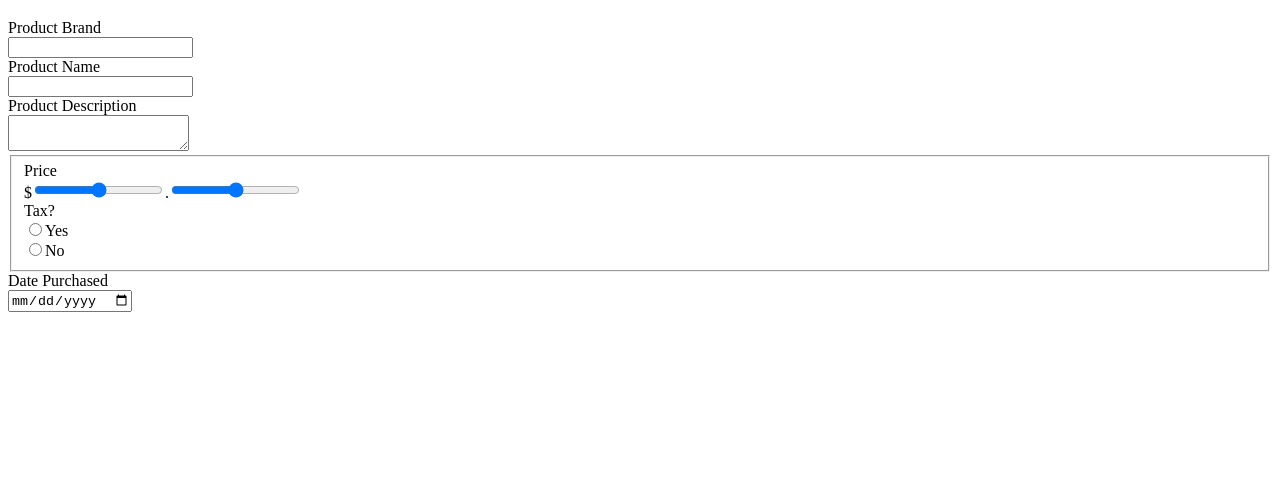
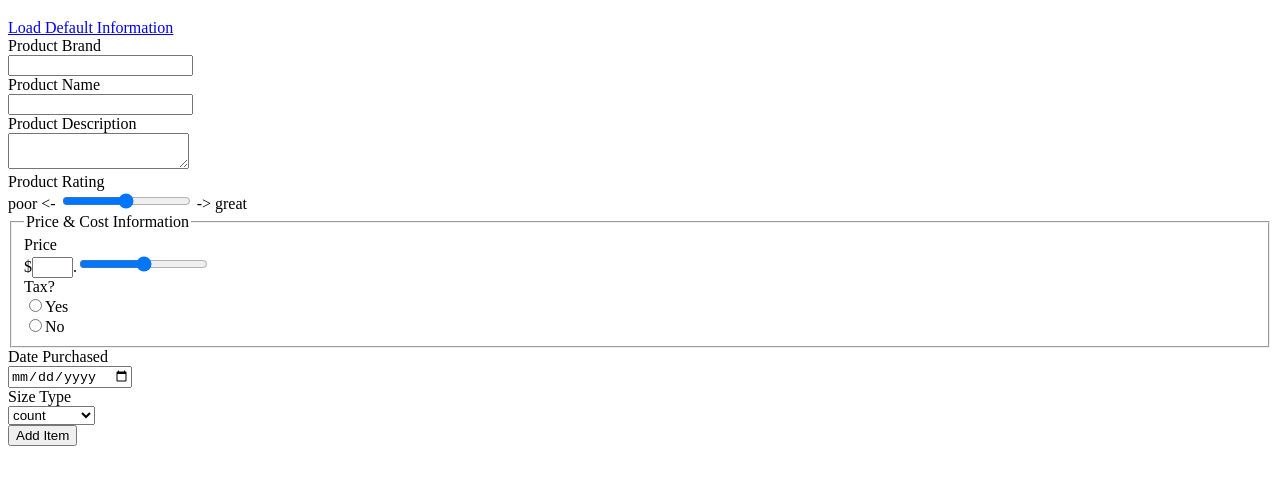
Before and after one commit to b42576/vfw-project1, a plain HTML site: page additem.html in a window 1280 px wide. Shown: the part 61-546 px from the top of the page. Drawn offline with Linux system fonts and the light colour scheme.

Commit message:
form completed and author comments added

```diff
--- a/additem.html
+++ b/additem.html
@@ -1,4 +1,9 @@
 <!DOCTYPE html>
+<!--
+Kevin Fry
+VFW 1309
+Project 1
+-->
 <html>
     <head>
         <title>My Shopping Application: Add Pricebook Item</title>
@@ -11,24 +16,38 @@
     <body>
         <h1>Add Pricebook Item</h1>
         <form>
+
+            <a href="#" title="Load Default Information">Load Default Information</a><br />
             <label for="productBrand">Product Brand</label><br />
             <input type="text" name="productBrand" id="productBrand"><br />
             <label for="productName">Product Name</label><br />
             <input type="text" name="productName" id="productName"><br />
             <label for="productDescription">Product Description</label><br />
             <textarea name="productDescription" id="productDescription"></textarea><br />
+            <label for="productRating">Product Rating</label><br />
+            poor &lt;- <input type="range" name="productRating" min="1" max="5" id="productRating"> -&gt; great<br />
             <fieldset>
+                <legend>Price &amp; Cost Information</legend>
                 <label for="priceD">Price</label><br />
-                $<input type="range" name="dollars" min="0" max="100" id="priceD">.<input type="range" name="cents" min="00" max="99" id="priceC"><br />
+                $<input type="text" name="dollars" id="priceD" size="2">.<input type="range" name="cents" min="00" max="99" id="priceC"><br />
                 <label for="tax">Tax?</label><br />
-                <input type="radio" name="sex" value="1">Yes<br />
-                <input type="radio" name="sex" value="0">No<br />
+                <input type="radio" name="tax" value="1">Yes<br />
+                <input type="radio" name="tax" value="0">No<br />
             </fieldset>
-
             <label for="datePurchased">Date Purchased</label><br />
             <input type="date" name="datePurchased" id="datePurchased"><br />
-
-
+            <label for="sizeType">Size Type</label><br />
+            <select name="size" id="sizeType">
+                <option value="ct">count</option>
+                <option value="ea">each</option>
+                <option value="pk">pack</option>
+                <option value="fl oz">fluid ounce</option>
+                <option value="oz">ounce(s)</option>
+                <option value="lbs">pound(s)</option>
+            </select>
+            <br />
+            <input type="hidden" name="formType" value="add">
+            <input type="submit" value="Add Item"><br />
         </form>
     </body>
 </html>
```
